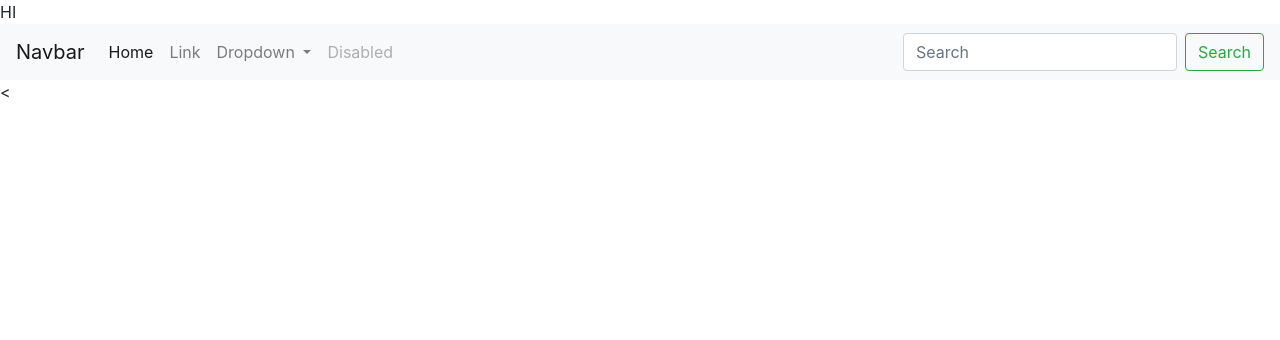
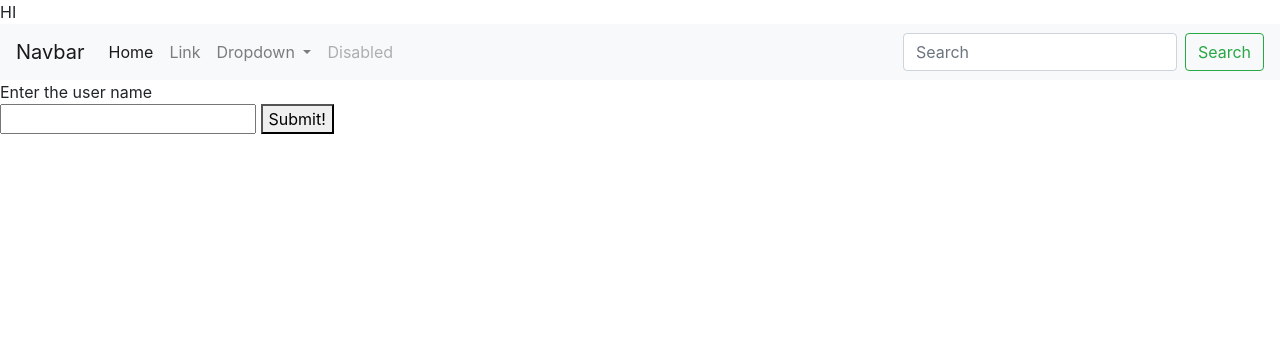
Before and after one commit to henrytranvan/thephuong-python, a Flask app: template Tutorial Flask/templates/loginpage.html in a window 1280 px wide. Shown: the top 340 px of the page. Run offline with Flask 2, Linux system fonts and the light colour scheme; the template is opened without the code that fills it, so the values that code supplies are empty.

Commit message:
modified:   Tutorial Flask/templates/index.html 	modified:   Tutorial Flask/templates/loginpage.html

```diff
--- a/Tutorial Flask/templates/index.html
+++ b/Tutorial Flask/templates/index.html
@@ -6,7 +6,7 @@
     <meta name="viewport" content="width=device-width, initial-scale=1.0">
     <title>Test</title>
 </head>
-<body>jkjjjjjjj
+<body>HI
 
 </body>
 </html>
--- a/Tutorial Flask/templates/loginpage.html
+++ b/Tutorial Flask/templates/loginpage.html
@@ -1,3 +1,7 @@
 {% extends 'base.html' %}
 {% block tilte %} HOME{% endblock %}
-{% block content %} <</a>{% endblock %}
+{% block content %} <div>
+    <form action="#" method="post">Enter the user name</form>
+    <input type="text" name="USname"></input>
+    <button type="submit">Submit!</button>
+</div>{% endblock %}
```
